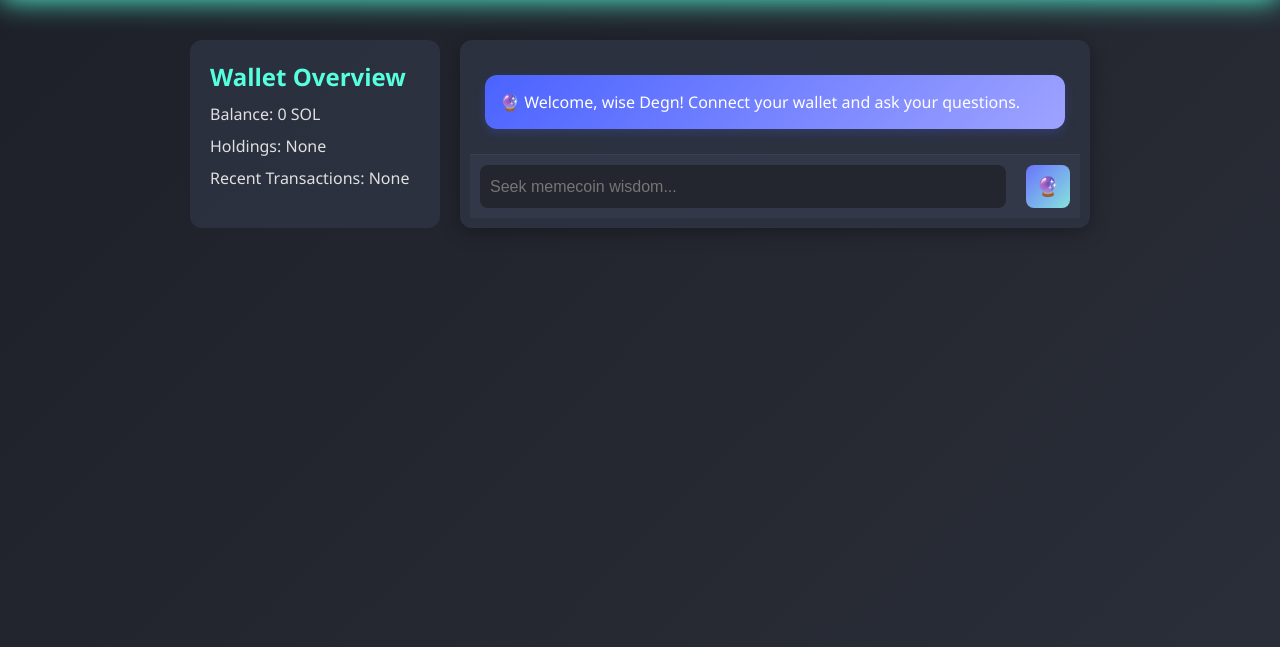
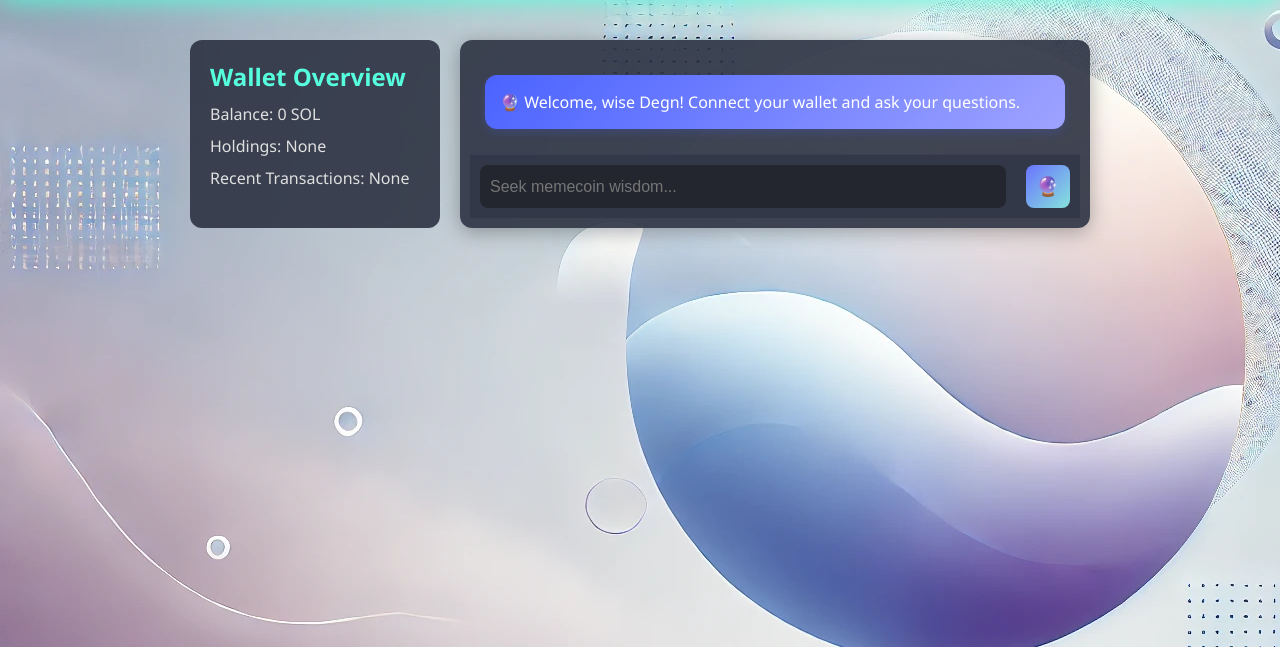
Before and after one commit to Alleyhustler/degens-mentor, a website: page index.html in a window 1280 px wide. Shown: the part 153-800 px from the top of the page. Drawn offline with Linux system fonts and the light colour scheme; a script that the page names is missing.

Commit message:
Update styles.css

```diff
--- a/styles.css
+++ b/styles.css
@@ -7,7 +7,7 @@
 
 /* Body Styling */
 body {
-    background: linear-gradient(135deg, #1d1f27, #2a2e38);
+    background-image: url('DALL·E\ 2024-10-28\ 18.08.00\ -\ A\ minimalistic\,\ web-friendly\ background\ with\ soft\ gradient\ hues\ of\ blue\,\ purple\,\ and\ white.\ Subtle\ abstract\ shapes\ and\ smooth\ blending\ across\ the\ back.webp');
     color: #e0e0e0;
     font-family: 'Segoe UI', Tahoma, Geneva, Verdana, sans-serif;
     display: flex;
```
